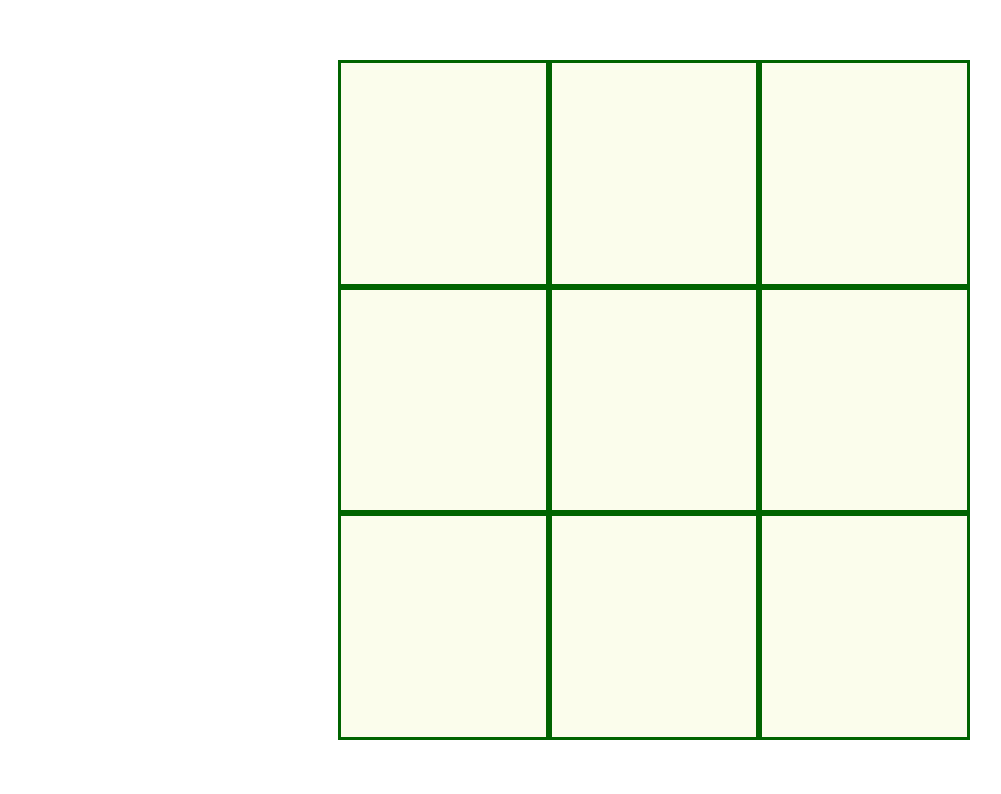
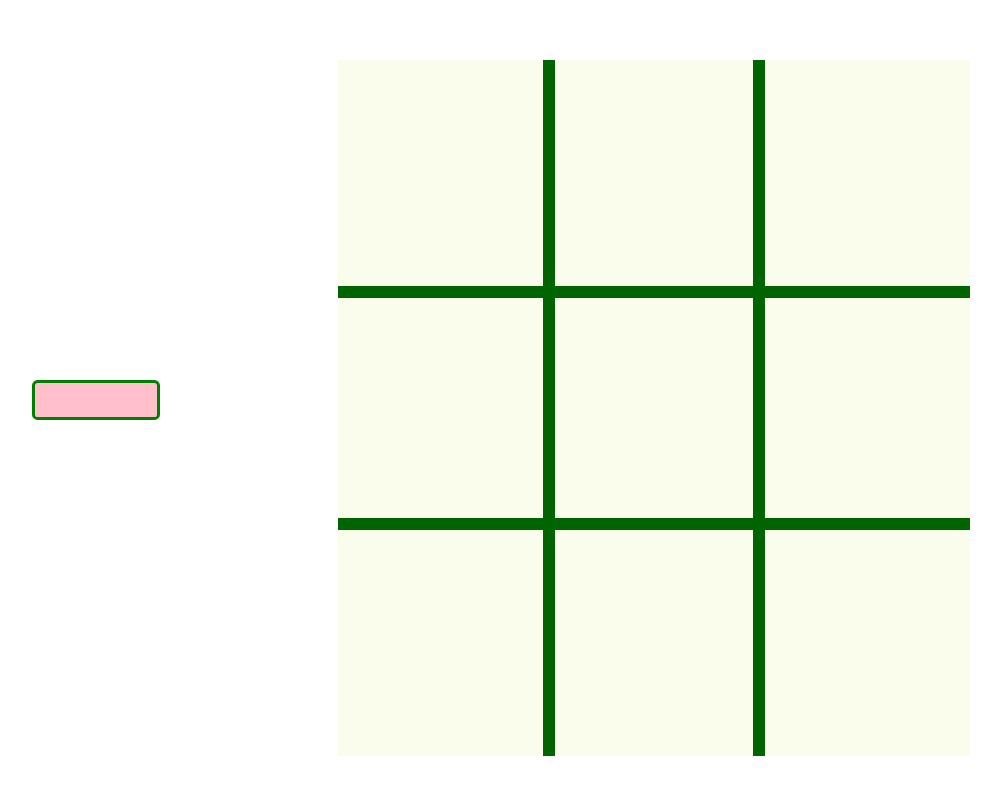
Before and after one commit to MartaAguilarTaverner/Tic-Tac-Toe-Proyecto-3, a plain HTML site: page pages/game.html in a window 1280 px wide. Shown: the whole page, without its empty margins (172-1173 px from the left). Drawn offline with nearby package versions, Linux system fonts and the light colour scheme.

Commit message:
Changes in the style and disposition of the diferent sections in the windows of start(index), SelectPlayers and part of the Game

```diff
--- a/css/style.css
+++ b/css/style.css
@@ -1,5 +1,4 @@
 /* General for all */
-
 body {
     margin: 0;
     height: 100vh;
@@ -7,14 +6,36 @@ body {
 }
 
 /* Index Page/Start */
+.my-container {
+    height: 100vh;
+    background:conic-gradient(#224e23, #52ff82, #42c1b4, #51db30, #3e93cf,
+                                #064548, #2e342c, #90b732, #27a12d, #76e3bf,
+                                #7ee173, #214421, #2fffa8, #7bff5d, #0dab5a,
+                                #1d4214);
+}
 
-.my-container {
-    background-image: url(../img/wp8984777-tic-tac-toe-wallpapers.png);
-    background-size: cover;
+.my-container div {
+    width: 100vw;
+}
+
+.startgame-but {
+    box-shadow: rgb(251 255 0) 0px 54px 55px, rgb(228 255 0 / 94%) 0px -12px 30px,
+                rgb(0 255 173) 0px 4px 6px, rgb(255 2 2 / 99%) 0px 12px 13px,
+                rgb(235 0 217) 0px -3px 5px;
+
+}
+
+.ticTac {
+    margin-bottom: 0rem;
+    margin-top: 0.6rem;
+}
+
+.toeStart {
+    margin-top: 0.2rem;
+    margin-bottom: 0.6rem;
 }
 
 /* Select Players Page */
-
 .selectplayers-container {
     height: 100%;
     width: 100%;
@@ -22,21 +43,36 @@ body {
     background-size: cover;
 }
 
-
-
-
-
-
- /* Players board */
-
 .card-newgame{
     height: 50vh;
     width: 60vw;
     background-color:rgb(223, 255, 223)
 }
 
+@media (min-width:320px) and (max-width:810px) {
+    .card-newgame {
+        height: 45vh;
+        width: 100vw;
+    }
+}
+
+
+
+ /* Players nex to the board */
+#player1info {
+    height: 5vh;
+    width: 10vw;
+    display: flex;
+    justify-content: center;
+    align-items: center;
+    background-color: pink;
+    border-style: solid;
+    border-color: green;
+    border-radius: 0.35rem;
+
+}
+
 /* BoardPart */
-
 .board-toe {
     height: 100%;
     width: 100%;
@@ -44,13 +80,57 @@ body {
     flex-direction: column;
     align-items: center;
     justify-content: center;
-
 }
 
 .box {
-    border:0.2rem;
+    display: flex;
+    justify-content: center;
+    align-items: center;
+    height: 29vh;
+    border:0.4rem;
     border-style: solid;
     border-color: darkgreen;
     background-color: rgb(251, 253, 236);
+}
 
+#box0 {
+    border-top: 0;
+    border-left: 0
 }
+
+#box1 {
+    border-top: 0;
+}
+
+#box2 {
+    border-top: 0;
+    border-right: 0;
+}
+
+#box3 {
+    border-left: 0;
+}
+
+#box5 {
+    border-right: 0;
+}
+
+#box6 {
+    border-left: 0;
+    border-bottom: 0;
+}
+
+#box7 {
+    border-bottom: 0;
+}
+
+#box8 {
+    border-right: 0;
+    border-bottom: 0;
+}
+
+/* Token Images */
+.token-image {
+    height: 100px;
+    width: 100px;
+}
--- a/pages/game.html
+++ b/pages/game.html
@@ -36,31 +36,31 @@
                     <div class="board-toe">
                         <div class="row" style="width: 85%; height: 85%">
                             <div class="col-4 p-0">
-                                <div class="box h-100" id="box0"></div>
+                                <div class="box" id="box0"></div>
                             </div>
                             <div class="col-4 p-0">
-                                <div class="box h-100" id="box1"></div>
+                                <div class="box" id="box1"></div>
                             </div>
                             <div class="col-4 p-0">
-                                <div class="box h-100" id="box2"></div>
+                                <div class="box" id="box2"></div>
                             </div>
                             <div class="col-4 p-0">
-                                <div class="box h-100" id="box3"></div>
+                                <div class="box" id="box3"></div>
                             </div>
                             <div class="col-4 p-0">
-                                <div class="box h-100" id="box4"></div>
+                                <div class="box" id="box4"></div>
                             </div>
                             <div class="col-4 p-0">
-                                <div class="box h-100" id="box5"></div>
+                                <div class="box" id="box5"></div>
                             </div>
                             <div class="col-4 p-0">
-                                <div class="box h-100" id="box6"></div>
+                                <div class="box" id="box6"></div>
                             </div>
                             <div class="col-4 p-0">
-                                <div class="box h-100" id="box7"></div>
+                                <div class="box" id="box7"></div>
                             </div>
                             <div class="col-4 p-0">
-                                <div class="box h-100" id="box8"></div>
+                                <div class="box" id="box8"></div>
                             </div>
                         </div>
                     </div>
```
Also changed, not shown: index.html (+7 -6 lines), pages/SelectPlayers.html (+4 -4 lines).
